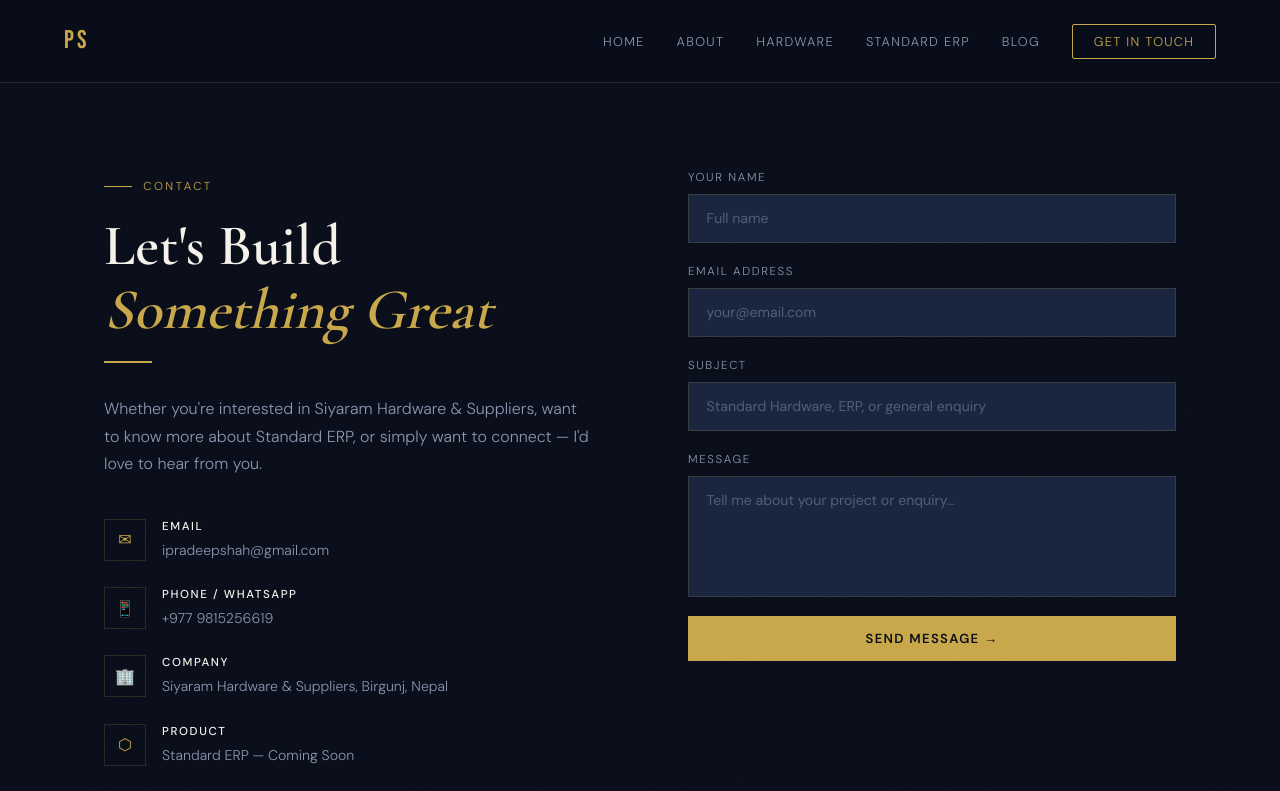
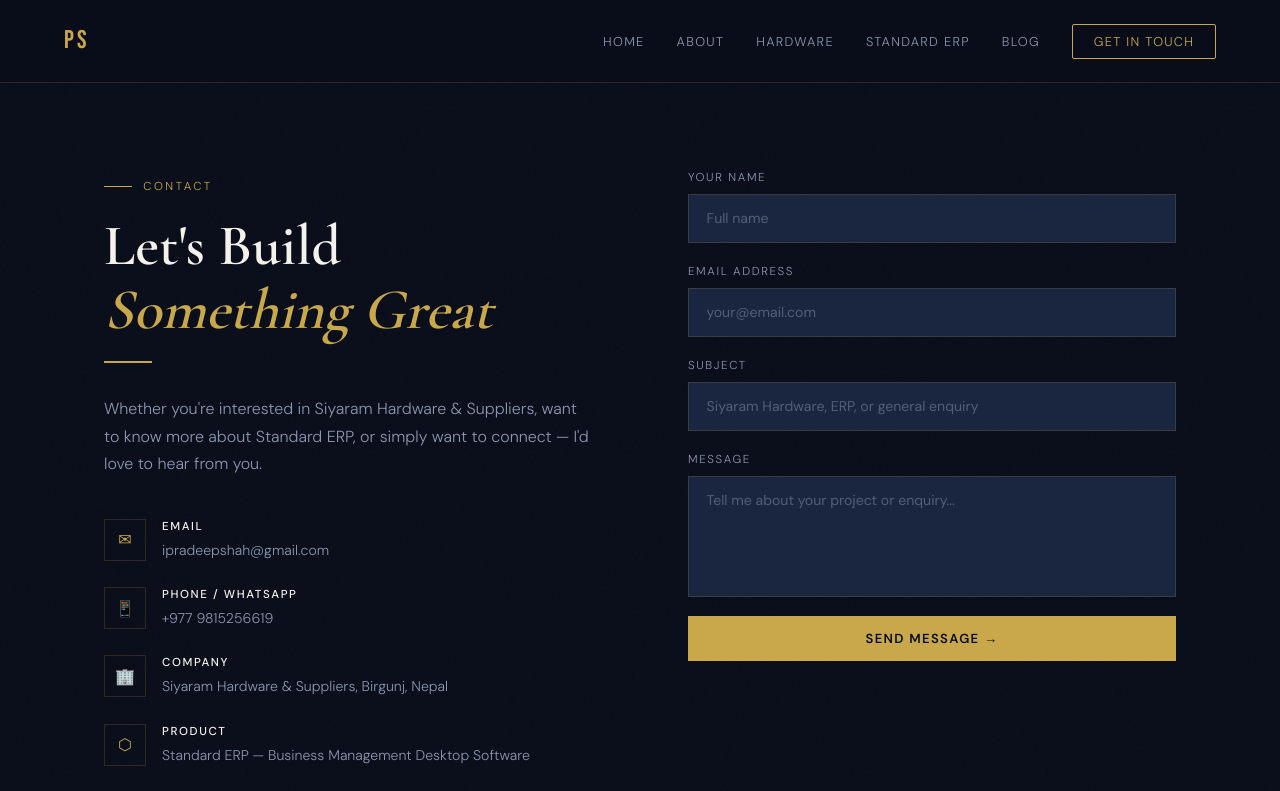
Before and after one commit to ipradeepshah/portfolio, a Next.js app: page /contact in a window 1280 px wide. Shown: the top 791 px of the page. Built offline with nearby package versions, Linux system fonts and the light colour scheme.

Commit message:
Improved Contact page and structured data

```diff
--- a/components/Contact.tsx
+++ b/components/Contact.tsx
@@ -6,7 +6,7 @@
   { icon: '✉', label: 'Email',            value: 'ipradeepshah@gmail.com',                   href: 'mailto:ipradeepshah@gmail.com' },
   { icon: '📱', label: 'Phone / WhatsApp', value: '+977 9815256619',                           href: 'https://wa.me/9779815256619' },
   { icon: '🏢', label: 'Company',          value: 'Siyaram Hardware & Suppliers, Birgunj, Nepal', href: null },
-  { icon: '⬡',  label: 'Product',          value: 'Standard ERP — Coming Soon',                href: null },
+  { icon: '⬡',  label: 'Product',          value: 'Standard ERP — Business Management Desktop Software',                href: null },
   { icon: '🌐', label: 'Website',          value: 'pradeepshah.com.np',                        href: 'https://pradeepshah.com.np' },
   { icon: '📍', label: 'Location',         value: 'Birgunj, Parsa, Nepal',                     href: null },
 ]
@@ -135,7 +135,7 @@
             <div className={styles.field}>
               <label htmlFor="fsubject">Subject</label>
               <input
-                id="fsubject" type="text" placeholder="Standard Hardware, ERP, or general enquiry"
+                id="fsubject" type="text" placeholder="Siyaram Hardware, ERP, or general enquiry"
                 value={subject} onChange={(e) => setSubject(e.target.value)}
                 disabled={status === 'loading'}
               />
--- a/components/StructuredData.tsx
+++ b/components/StructuredData.tsx
@@ -1,4 +1,4 @@
-const BASE = 'https://pradeepshah.com.np'
+const BASE = 'https://wwww.pradeepshah.com.np'
 
 export default function StructuredData() {
 
```
